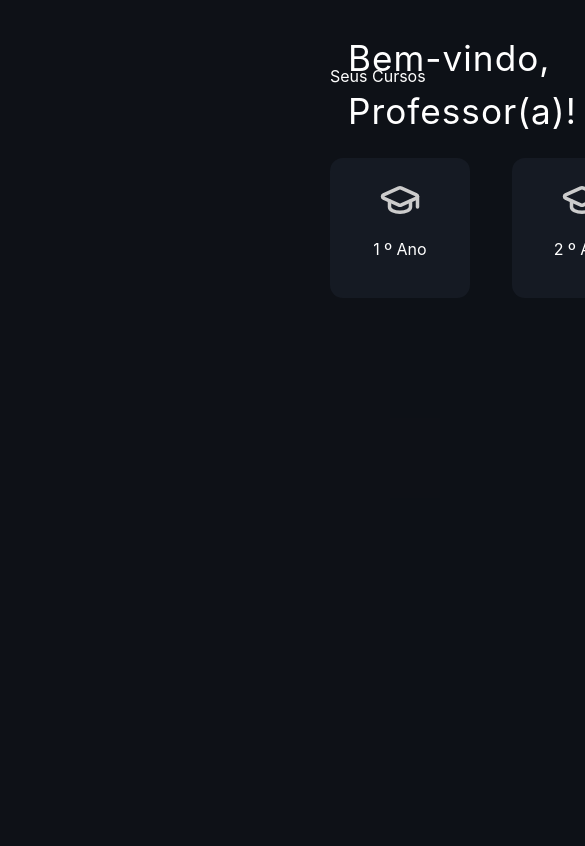
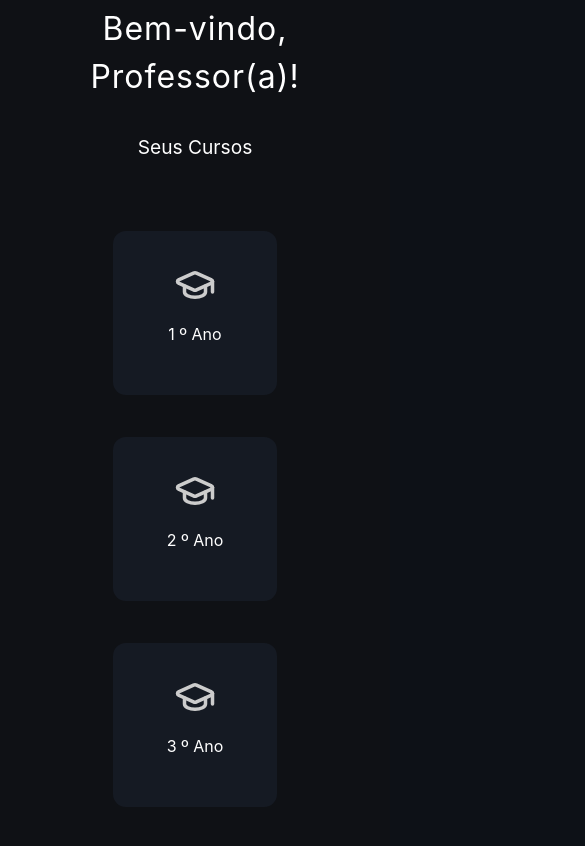
Before and after one commit to Masterbarreto/Front_Aulas, a React (Vite) app: page /home in a window 390 px wide. Shown: the top 846 px of the page, 585 px wide, since content can reach past the window. Built offline with nearby package versions, Linux system fonts and the light colour scheme; no server answers.

Commit message:
style: adjust positioning and layout in RelatorioAulas and homePage stylesheets for improved responsiveness and visual alignment

```diff
--- a/src/Styles/RelatorioAulas.css
+++ b/src/Styles/RelatorioAulas.css
@@ -1,6 +1,6 @@
 .container-relatorio {
     position: absolute; /* Permite posicionar o título em qualquer lugar */
-    top: 32px; /* Ajusta a posição vertical */
+    top: -52px; /* Ajusta a posição vertical */
     left: 330px; /* Encosta o título na linha do Hub */
     color: #ffffff;
     font-size: 28px;
--- a/src/Styles/homePage.css
+++ b/src/Styles/homePage.css
@@ -1,145 +1,168 @@
-/* Estilo para o container principal */
-.container-título {
-    flex: 1;
-    padding: 40px 199px 40px 290px; /* Ajusta o espaçamento geral, compensando o menu lateral */
-    box-sizing: border-box;
-    color: #ffffff;
-    overflow-y: auto;
-    background-color: #0e1117;
+/* -----------------------------------
+   1. Container geral e sidebar (Hub)
+------------------------------------ */
+.home-container {
+  display: flex;
+  min-height: 100vh;
+  background-color: #0f1115;
 }
 
-.home-container {
-    display: flex;
-    height: 1vh;
-    background-color: #0e1117;
+/* -----------------------------------
+   2. Conteúdo principal
+------------------------------------ */
+.container-título {
+  flex: 1;
+  display: flex;
+  flex-direction: column;
+  justify-content: flex-start; /* Alinha o conteúdo ao topo */
+  align-items: flex-start;    /* Alinha o conteúdo à esquerda */
+  margin-left: -450px;
+  padding: 1rem 1rem 1rem 0; /* Move o conteúdo mais para cima */
 }
 
-/* Estilo para o título */
-.header-container {
-    position: absolute; /* Permite posicionar o título em qualquer lugar */
-    top: 32px; /* Ajusta a posição vertical */
-    left: 330px; /* Encosta o título na linha do Hub */
-    color: #ffffff;
-    font-size: 28px;
-    font-weight: bold;
-    margin: 0;
-    text-align: left; /* Alinha o texto à esquerda */
+/* Cabeçalho */
+.header-container h1 {
+  color: #ffffff;
+  font-size: 2.5rem;
+  margin: 0 0 2rem 0; /* Reduz o espaço abaixo do título */
 }
 
-h1 {
-    font-size: 28px;
-    margin: 0;
-    text-align: left; /* Alinha o texto à esquerda */
+/* Subtítulo */
+.text-cursos {
+  color: #ffffff;
+  font-size: 1.5rem;
+  margin: 0 0 1rem 0; /* Reduz o espaço abaixo do subtítulo */
 }
 
-/* Estilo para o restante do conteúdo */
-.content-container {
-    margin-top: 20px; /* Espaçamento entre o título e o restante do conteúdo */
-    padding: 0 40px; /* Espaçamento interno para o conteúdo */
+/* -----------------------------------
+   3. Seus Cursos (cards)
+------------------------------------ */
+.anos-container {
+  display: flex;
+  flex-wrap: wrap;
+  gap: 1.5rem; /* Reduz o espaçamento entre os cards */
+  margin-bottom: 2rem; /* Reduz o espaço abaixo dos cards */
+  justify-content: flex-start; /* Mantém os cards alinhados à esquerda */
 }
 
-.section-title {
-    font-size: 18px;
-    font-weight: 500;
-    margin-bottom: 10px; /* Espaçamento abaixo do título */
-    color: #ffffff;
+.ano-card {
+  background-color: #1f1f1f;
+  border-radius: 16px;
+  padding: 0.75rem; /* Reduz o padding interno */
+  width: 130px;     /* Reduz o tamanho dos cards */
+  height: 130px;    /* Reduz o tamanho dos cards */
+  display: flex;
+  align-items: center;
+  justify-content: center;
+  transition: transform 0.3s, box-shadow 0.3s;
 }
 
-.courses-container {
-    display: flex;
-    gap: 2px; /* Espaçamento entre os cartões */
-    flex-wrap: wrap; /* Permite que os cartões quebrem linha, se necessário */
-    margin-top: 20px;
+.ano-card:hover {
+  transform: translateY(-4px);
+  box-shadow: 0 6px 18px rgba(0, 0, 0, 0.5);
 }
 
-.course-card {
-    background-color: #1e2430;
-    border-radius: 12px;
-    padding: 80px;
-    width: 140px;
-    height: 120px;
-    display: flex;
-    flex-direction: column;
-    align-items: center;
-    justify-content: center;
-    color: #ffffff;
-    font-size: 16px;
-    gap: 10px;
-    cursor: pointer;
-    transition: transform 0.2s ease;
-}
-
-.course-card:hover {
-    transform: translateY(-4px);
-    background-color: #2a2f3d;
-}
-
-.sections-grid {
-    display: grid;
-    grid-template-columns: 1fr 1fr;
-    gap: 40px;
-    margin-top: 20px;
-}
-
-.card-item {
-    background-color: #1e2430;
-    height: 40px;
-    border-radius: 8px;
-    margin-bottom: 10px;
-}
-
-.container-icone {
-    position: absolute;
-    margin-top: -410px;
-    left: 330px; /* Alinha com o título */
-}
-
-/* Texto "Seus Cursos" */
-.text-curos {
-    color: #ffffff;
-    font-size: 22px;
-    font-weight: 500;
-}
-
-.aula-card {
-  background: #23262e;
-  border-radius: 8px;
-  margin: 8px 0;
-  padding: 12px 16px;
-  color: #fff;
-  font-size: 1rem;
-}
-
-.resumo-aulas-home {
-  margin-top: 88px;
-  margin-bottom: 40px;
-  padding: 12px;
-  border-radius: 12px;
-  background-color: #11151d; /* cor de fundo, ajuste se quiser */
-  display: flex;
-  justify-content: space-between;
-  gap: 32px;
-}
-
-.resumo-coluna {
-  flex: 1;
+/* -----------------------------------
+   4. Resumo de Atividades e Aulas
+------------------------------------ */
+.resumo-container {
+  display: grid;
+  grid-template-columns: repeat(auto-fit, minmax(280px, 1fr));
+  gap: 2rem;
+  margin-top: 2rem;
 }
 
 .resumo-coluna h2 {
-  color: white;
-  margin-bottom: 16px;
-  font-size: 18px;
+  color: #ffffff;
+  font-size: 1.25rem;
+  margin-bottom: 1rem;
 }
 
 .resumo-item {
   background-color: #1a1f29;
   border-radius: 8px;
-  padding: 12px 16px;
-  margin-bottom: 12px;
-  color: white;
+  padding: 0.75rem 1rem;
+  margin-bottom: 0.75rem;
+  color: #ffffff;
   transition: background-color 0.2s;
 }
 
 .resumo-item:hover {
   background-color: #242a36;
 }
+
+/* -----------------------------------
+   5. Responsividade
+------------------------------------ */
+/* 📱 Mobile até 600px */
+@media (max-width: 600px) {
+  .container-título {
+    margin-left: 0; /* Remove o deslocamento para a esquerda */
+    padding: 1rem; /* Ajusta o padding para telas menores */
+  }
+  .header-container h1 {
+    font-size: 2rem;
+    text-align: center; /* Centraliza o título */
+  }
+  .text-cursos {
+    font-size: 1.2rem;
+    text-align: center; /* Centraliza o subtítulo */
+  }
+  .anos-container {
+    justify-content: center; /* Centraliza os cards */
+    gap: 1rem; /* Reduz o espaçamento entre os cards */
+  }
+  .ano-card {
+    width: 100%; /* Cards ocupam toda a largura disponível */
+    height: 120px; /* Ajusta a altura dos cards */
+  }
+  .resumo-container {
+    grid-template-columns: 1fr; /* Uma coluna para telas menores */
+  }
+}
+
+/* 💻 Tablet 601px–1024px */
+@media (min-width: 601px) and (max-width: 1024px) {
+  .container-título {
+    margin-left: -200px; /* Ajusta o deslocamento para tablets */
+    padding: 1rem 2rem; /* Ajusta o padding para tablets */
+  }
+  .anos-container {
+    justify-content: center; /* Centraliza os cards */
+  }
+  .ano-card {
+    width: 140px; /* Ajusta o tamanho dos cards */
+    height: 140px;
+  }
+}
+
+/* 🖥️ Desktop acima de 1025px */
+@media (min-width: 1025px) {
+  .container-título {
+    margin-left: -450px; /* Mantém o deslocamento para desktops */
+    padding: 2rem 4rem; /* Ajusta o padding para desktops */
+  }
+}
+
+/* 🖥️ Telas grandes acima de 1440px */
+@media (min-width: 1440px) {
+  .container-título {
+    margin-left: -930px; /* Ajusta o deslocamento para telas maiores */
+    padding: 2rem 5rem; /* Ajusta o padding para dar mais espaço */
+  }
+
+  .anos-container {
+    justify-content: flex-start; /* Mantém os cards alinhados à esquerda */
+    gap: 2rem; /* Aumenta o espaçamento entre os cards */
+  }
+
+  .ano-card {
+    width: 150px; /* Aumenta o tamanho dos cards */
+    height: 150px;
+  }
+
+  .resumo-container {
+    grid-template-columns: repeat(auto-fit, minmax(300px, 1fr)); /* Ajusta o tamanho das colunas */
+    gap: 2.5rem; /* Aumenta o espaçamento entre os itens */
+  }
+}
```
